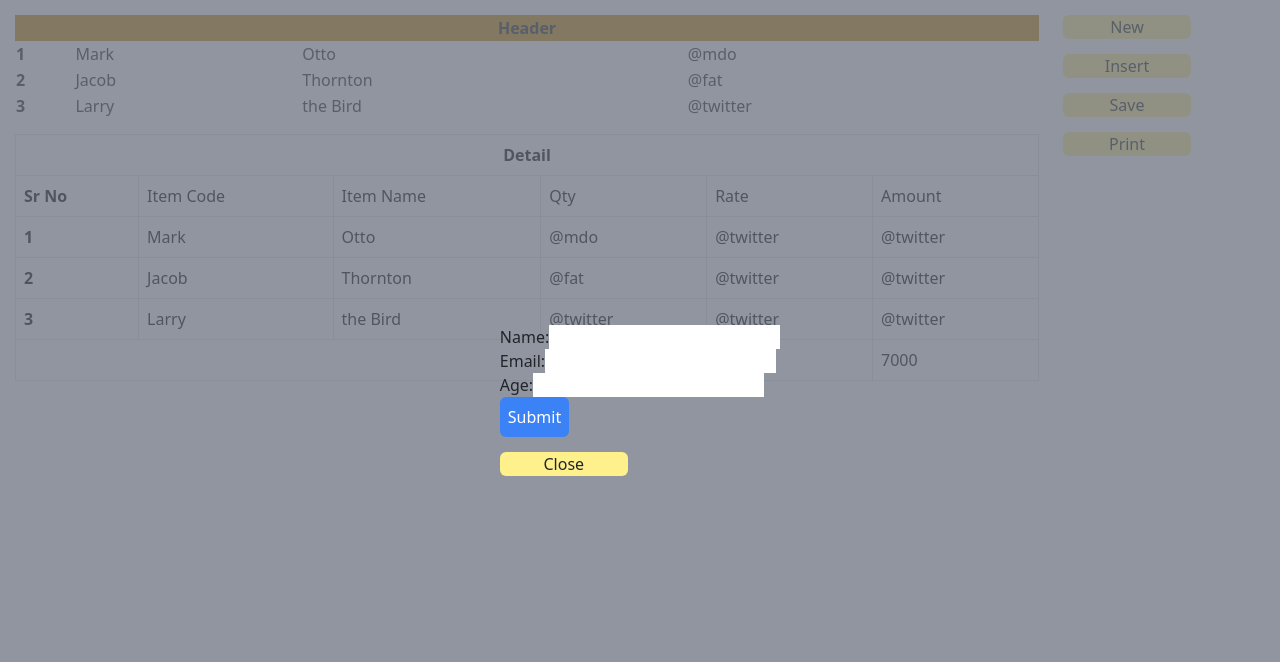
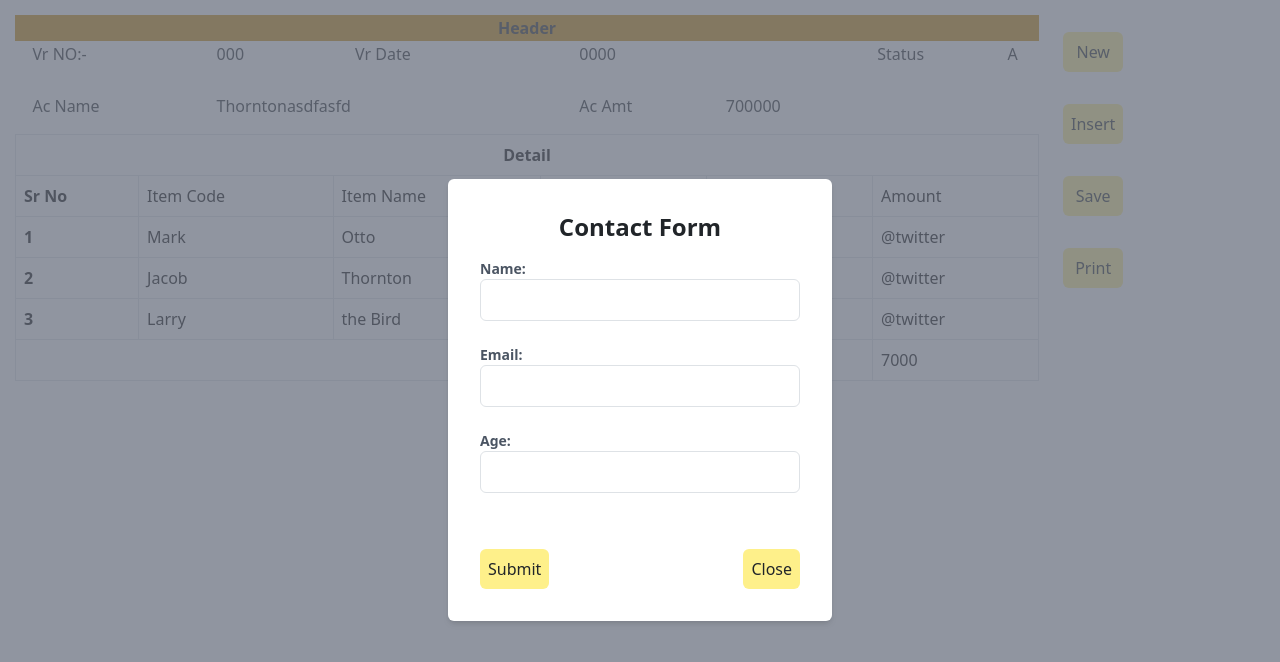
Before and after one commit to abdurabb/Unplugapps, a React (Create React App) app in the folder client/: page / in a window 1280 px wide. Both pictures are taken after a click on the button "New". Shown: the top 662 px of the page. Built offline with nearby package versions, Linux system fonts and the light colour scheme; no server answers.

Commit message:
Somthing Changed in Header Table and Api Integrated

```diff
--- a/client/package.json
+++ b/client/package.json
@@ -6,6 +6,7 @@
     "@testing-library/jest-dom": "^5.17.0",
     "@testing-library/react": "^13.4.0",
     "@testing-library/user-event": "^13.5.0",
+    "axios": "^1.6.5",
     "bootstrap": "^5.3.2",
     "react": "^18.2.0",
     "react-bootstrap": "^2.10.0",
--- a/client/src/Components/Button.jsx
+++ b/client/src/Components/Button.jsx
@@ -3,7 +3,7 @@ import React from 'react'
 function Button(props) {
     return (
         <div>
-            <button onClick={props.method} className='sideButtons bg-yellow-200 rounded' >{props.name}</button>
+            <button type={props.type} onClick={props.method} className='sideButtons mt-8 w-full p-2 bg-yellow-200 rounded' >{props.name}</button>
         </div>
     )
 }
--- a/client/src/Components/Header_table.jsx
+++ b/client/src/Components/Header_table.jsx
@@ -1,41 +1,67 @@
-import React from 'react'
+import React, { useEffect, useState } from 'react'
+import axios from 'axios';
 import '../Css/Header_Table.css'
 
 import 'bootstrap/dist/css/bootstrap.min.css'; // Assuming you have Bootstrap CSS included
 // import './your-tailwind-styles.css';
 
 function Header_table() {
+
+    const [isLoad,setIsLoad] = useState(false)
+
+    useEffect(() => {
+        axios.get('http://5.189.180.8:8010/header').then((res) => {
+
+        }).catch((err) => {
+
+
+        })
+    }, [])
+
+
     return (
         <>
 
             <div className='headerTable '>
-            {/* table  table-bordered */}
+                {/* table  table-bordered */}
                 <table className="tableMain">
                     <thead className=''>
                         <tr className='text-center color-blue bg-yellow-600'>
 
-                            <th colSpan="4">Header</th>
+                            <th colSpan="9">Header</th>
                         </tr>
                     </thead>
                     <tbody>
                         <tr>
-                            <th scope="row">1</th>
-                            <td>Mark</td>
-                            <td>Otto</td>
-                            <td>@mdo</td>
+                            <th scope="row" colSpan=""></th>
+                            <td>Vr NO:-</td>
+                            <td>000</td>
+                            <td colSpan="1"></td>
+                            <td>Vr Date</td>
+                            <td>0000</td>
+
+                            <td colSpan="1"></td>
+                            <td>Status</td>
+                            <td>A</td>
                         </tr>
-                        <tr>
-                            <th scope="row">2</th>
-                            <td>Jacob</td>
-                            <td>Thornton</td>
-                            <td>@fat</td>
+                        <tr className=''>
+                            <th scope="row">&nbsp;</th>
+                            <td>&nbsp;</td>
+                            <td>&nbsp;</td>
+                            <td>&nbsp;</td>
+                            <td>&nbsp;</td>
+                            <td>&nbsp;</td>
                         </tr>
-                        <tr>
-                            <th scope="row">3</th>
-                            <td>Larry</td>
-                            <td>the Bird</td>
-                            <td>@twitter</td>
+                        <tr className=''>
+                            <th scope="row"></th>
+                            <td>Ac Name</td>
+                            <td colSpan="3">Thorntonasdfasfd</td>
+
+                            <td>Ac Amt</td>
+                            <td>700000</td>
                         </tr>
+
+
                     </tbody>
                 </table>
             </div>
--- a/client/src/Components/Modal.jsx
+++ b/client/src/Components/Modal.jsx
@@ -18,6 +18,7 @@ const Modal = (props) => {
 
     const handleSubmit = (e) => {
         e.preventDefault();
+        alert('hai')
         // You can handle the form submission here
         console.log('Form Data:', formData);
         // Reset the form if needed
@@ -34,48 +35,53 @@ const Modal = (props) => {
 
     return (
         <div className="fixed inset-0 flex items-center justify-center bg-gray-500 bg-opacity-75">
-            <div className=" p-8">
-                <form onSubmit={handleSubmit}>
-                    <label>
-                        Name:
+            <div className="p-8 bg-white rounded shadow-md w-96 space-y-4">
+                <form onSubmit={handleSubmit} className="space-y-4">
+                    <div className="text-2xl font-bold text-center">Contact Form</div>
+
+                    <div className="mb-4">
+                        <label className="block text-sm font-semibold text-gray-600">Name:</label>
                         <input
                             type="text"
                             name="name"
                             value={formData.name}
                             onChange={handleChange}
+                            className="w-full border border-gray-300 p-2 rounded focus:outline-none focus:border-blue-500"
                         />
-                    </label>
-                    <br />
+                    </div>
 
-                    <label>
-                        Email:
+                    <div className="mb-4">
+                        <label className="block text-sm font-semibold text-gray-600">Email:</label>
                         <input
                             type="email"
                             name="email"
                             value={formData.email}
                             onChange={handleChange}
+                            className="w-full border border-gray-300 p-2 rounded focus:outline-none focus:border-blue-500"
                         />
-                    </label>
-                    <br />
+                    </div>
 
-                    <label>
-                        Age:
+                    <div className="mb-4">
+                        <label className="block text-sm font-semibold text-gray-600">Age:</label>
                         <input
                             type="number"
                             name="age"
                             value={formData.age}
                             onChange={handleChange}
+                            className="w-full border border-gray-300 p-2 rounded focus:outline-none focus:border-blue-500"
                         />
-                    </label>
-                    <br />
+                    </div>
 
-                    <button type="submit" className="bg-blue-500 text-white p-2 rounded">
-                        Submit
-                    </button>
+                    <div className="flex items-center justify-between">
+
+                        <Button name={'Submit'} type='submit'/>
+                        <Button name={'Close'} method={close} className="text-gray-600 hover:text-gray-800 focus:outline-none" />
+                    </div>
                 </form>
-                <Button name={'Close'} method={close} />
             </div>
         </div>
+
+
     );
 };
 
--- a/client/src/Css/Header_Table.css
+++ b/client/src/Css/Header_Table.css
@@ -17,8 +17,3 @@
 .heading{
     background-color: red;
 }
-.sideButtons{
-    margin-top: 15px;
-    width: 10vw;
-
-}
```
Also changed, not shown: 1 other file (tests, documents, lock files or other folders).
